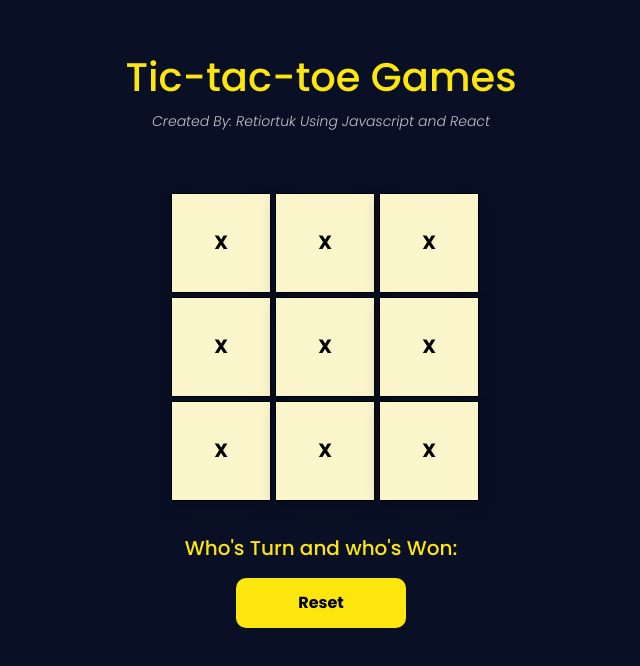
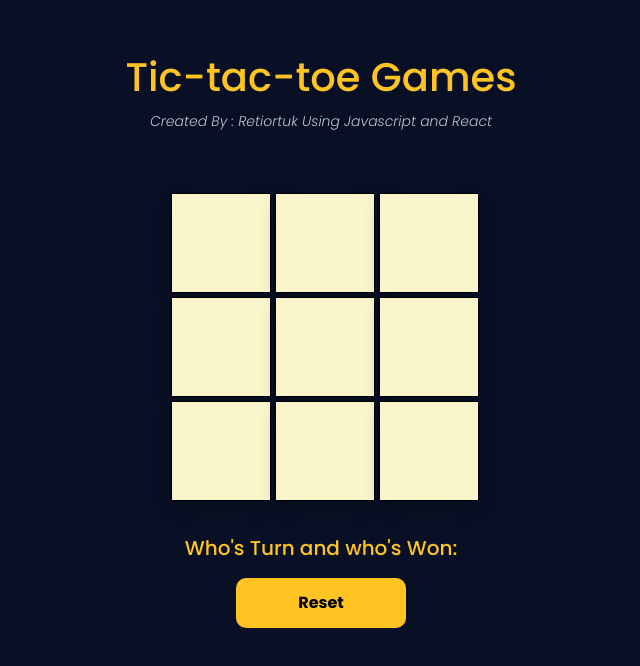
Before and after one commit to Retiortuk/TicTacToe-WebGame, a React (Vite) app in the folder tic-tac-toe-web/: page / in a window 1280 px wide. Shown: the part 114-780 px from the top of the page, without its empty margins (319-959 px from the left). Built offline with nearby package versions, Linux system fonts and the light colour scheme.

Commit message:
feat: x joined the club

```diff
--- a/tic-tac-toe-web/src/App.jsx
+++ b/tic-tac-toe-web/src/App.jsx
@@ -2,12 +2,20 @@ import { useState } from 'react'
 
 
 function Square() {
+  const [value, setValue] = useState(null);
+
+  // Function for handle the click
+  function handleClick() {
+    setValue('x'); // Wil set the default value as x when button is clicked
+  }
+
   return (
-    <button className='square shadow'>X</button>
+    <button className='square shadow' onClick={handleClick}>{value}</button>
   )
 }
 
 export default function App() {
+  const [isXNext, setXisNext] = useState();
 
   return (
     <>
@@ -16,18 +24,18 @@ export default function App() {
           <div className="headlineGames text-center justify-content-center align-items-center">
             <h1>Tic-tac-toe Games</h1>
             <p className='fst-italic text-white text-opacity-75'>
-              <small>Created By: Retiortuk Using Javascript and React</small></p>
+              <small>Created By : Retiortuk Using Javascript and React</small></p>
           </div>
           <div className="board">
-            <Square />
-            <Square />
-            <Square />
-            <Square />
-            <Square />
-            <Square />
-            <Square />
-            <Square />
-            <Square />
+            <Square value='' />
+            <Square value='' />
+            <Square value='' />
+            <Square value='' />
+            <Square value='' />
+            <Square value='' />
+            <Square value='' />
+            <Square value='' />
+            <Square value='' />
           </div>
           <h5 className='turnAndWin'>Who's Turn and who's Won:</h5>
           <div>
--- a/tic-tac-toe-web/src/index.css
+++ b/tic-tac-toe-web/src/index.css
@@ -13,13 +13,13 @@ body {
   border: none;
   width: 170px;
   height: 50px;
-  background-color: rgb(253, 229, 14);
+  background-color: rgb(255, 196, 33);
   border-radius: 10px;
   margin-top: 10px;
 }
 
 .outer-container {
-  color: rgb(253, 229, 14);
+  color: rgb(255, 196, 33);
 }
 
 .headlineGames {
@@ -43,7 +43,12 @@ body {
   height: 100px;
   border: 1px solid black;
   background-color: rgb(250, 245, 203);
-  font-size: 1.2rem;
+  font-size: 2rem;
   font-weight: bold;
   cursor: pointer;
 }
+
+button:hover {
+  background-color: white;
+  transition: 0.3s;
+}
```
